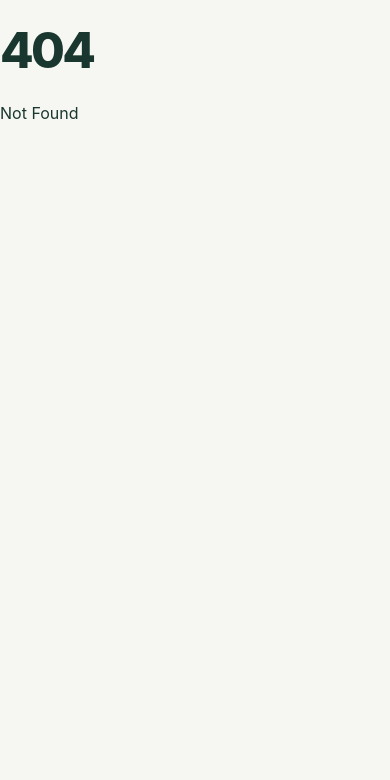
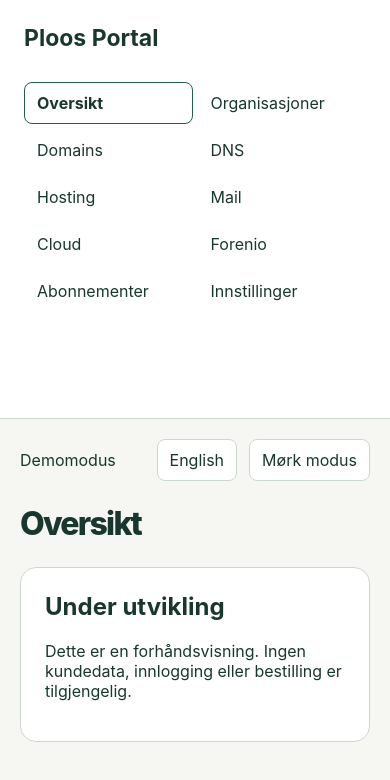
Before and after one commit to Ploos-AS/Ploos-Portal, a SvelteKit app: page /preview in a window 390 px wide. Before the commit this address had no page. Shown: the top 780 px of the page. Built offline with nearby package versions, Linux system fonts and the light colour scheme.

Commit message:
feat: bilingual responsive dashboard preview

```diff
--- /dev/null
+++ b/src/routes/preview/+page.svelte
@@ -0,0 +1,63 @@
+<script>
+  let language = $state('no');
+  let dark = $state(false);
+  let selected = $state('overview');
+  const sections = [
+    { id: 'overview', no: 'Oversikt', en: 'Overview' },
+    { id: 'organizations', no: 'Organisasjoner', en: 'Organizations' },
+    ...['Domains', 'DNS', 'Hosting', 'Mail', 'Cloud', 'Forenio'].map(name => ({ id: name.toLowerCase(), no: name, en: name })),
+    { id: 'subscriptions', no: 'Abonnementer', en: 'Subscriptions' },
+    { id: 'settings', no: 'Innstillinger', en: 'Settings' }
+  ];
+  const active = $derived(sections.find(item => item.id === selected));
+</script>
+
+<svelte:head>
+  <title>Ploos Portal – Preview</title>
+  <meta name="robots" content="noindex, nofollow" />
+</svelte:head>
+
+<div class="preview" class:dark lang={language === 'no' ? 'nb' : 'en'}>
+  <aside>
+    <a href="/">Ploos Portal</a>
+    <nav aria-label={language === 'no' ? 'Portalmeny' : 'Portal navigation'}>
+      {#each sections as item}
+        <button class:active={selected === item.id} aria-pressed={selected === item.id} onclick={() => selected = item.id}>
+          {language === 'no' ? item.no : item.en}
+        </button>
+      {/each}
+    </nav>
+  </aside>
+  <section class="workspace">
+    <header>
+      <span>{language === 'no' ? 'Demomodus' : 'Demo mode'}</span>
+      <div class="controls">
+        <button onclick={() => language = language === 'no' ? 'en' : 'no'}>{language === 'no' ? 'English' : 'Norsk'}</button>
+        <button aria-pressed={dark} onclick={() => dark = !dark}>{language === 'no' ? 'Mørk modus' : 'Dark mode'}</button>
+      </div>
+    </header>
+    <h1>{language === 'no' ? active?.no : active?.en}</h1>
+    <div class="panel">
+      <h2>{language === 'no' ? 'Under utvikling' : 'Under development'}</h2>
+      <p>{language === 'no' ? 'Dette er en forhåndsvisning. Ingen kundedata, innlogging eller bestilling er tilgjengelig.' : 'This is a preview. Customer data, sign-in and ordering are unavailable.'}</p>
+    </div>
+  </section>
+</div>
+
+<style>
+  .preview { --bg: #f6f7f2; --panel: #fff; --ink: #19372f; --border: #cbd8d0; --accent: #235d50; display: grid; grid-template-columns: 240px minmax(0, 1fr); min-height: 100vh; background: var(--bg); color: var(--ink); }
+  .dark { --bg: #14231f; --panel: #20352e; --ink: #edf5ef; --border: #526b60; --accent: #a5e1c7; }
+  aside { padding: 24px; background: var(--panel); border-right: 1px solid var(--border); }
+  aside a { font-size: 23px; font-weight: 750; }
+  nav { display: grid; gap: 5px; margin-top: 30px; }
+  button { font: inherit; color: inherit; background: var(--panel); border: 1px solid var(--border); border-radius: 8px; padding: 10px 12px; cursor: pointer; }
+  nav button { text-align: left; border-color: transparent; }
+  button.active { border-color: var(--accent); font-weight: 700; }
+  button:focus-visible, a:focus-visible { outline: 3px solid var(--accent); outline-offset: 3px; }
+  .workspace { padding: clamp(20px, 4vw, 60px); }
+  header, .controls { display: flex; align-items: center; gap: 12px; flex-wrap: wrap; }
+  header { justify-content: space-between; }
+  h1 { font-size: clamp(32px, 5vw, 52px); }
+  .panel { background: var(--panel); border: 1px solid var(--border); border-radius: 16px; padding: 24px; }
+  @media (max-width: 700px) { .preview { grid-template-columns: 1fr; } aside { border-right: 0; border-bottom: 1px solid var(--border); } nav { grid-template-columns: repeat(auto-fit, minmax(125px, 1fr)); } }
+</style>
```
